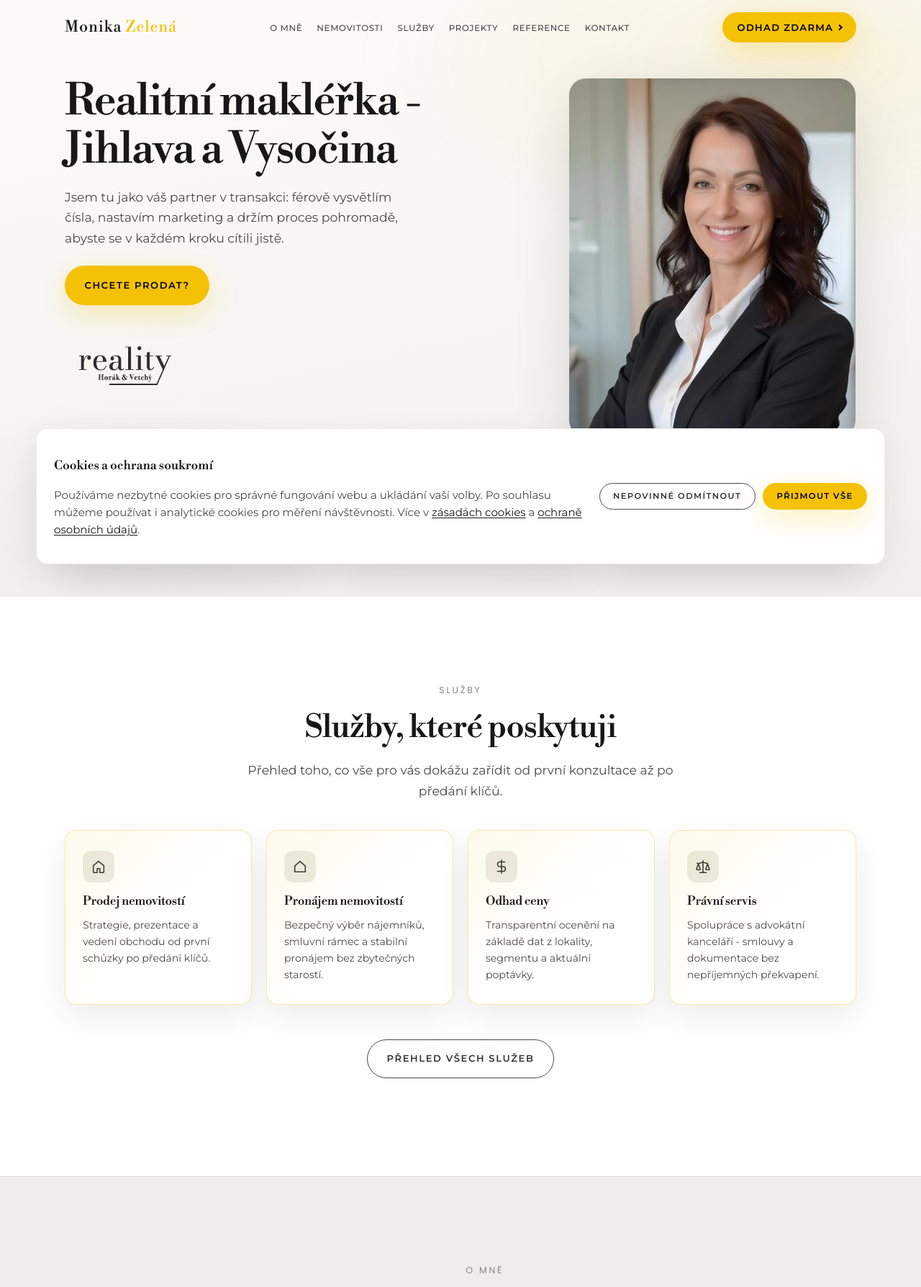
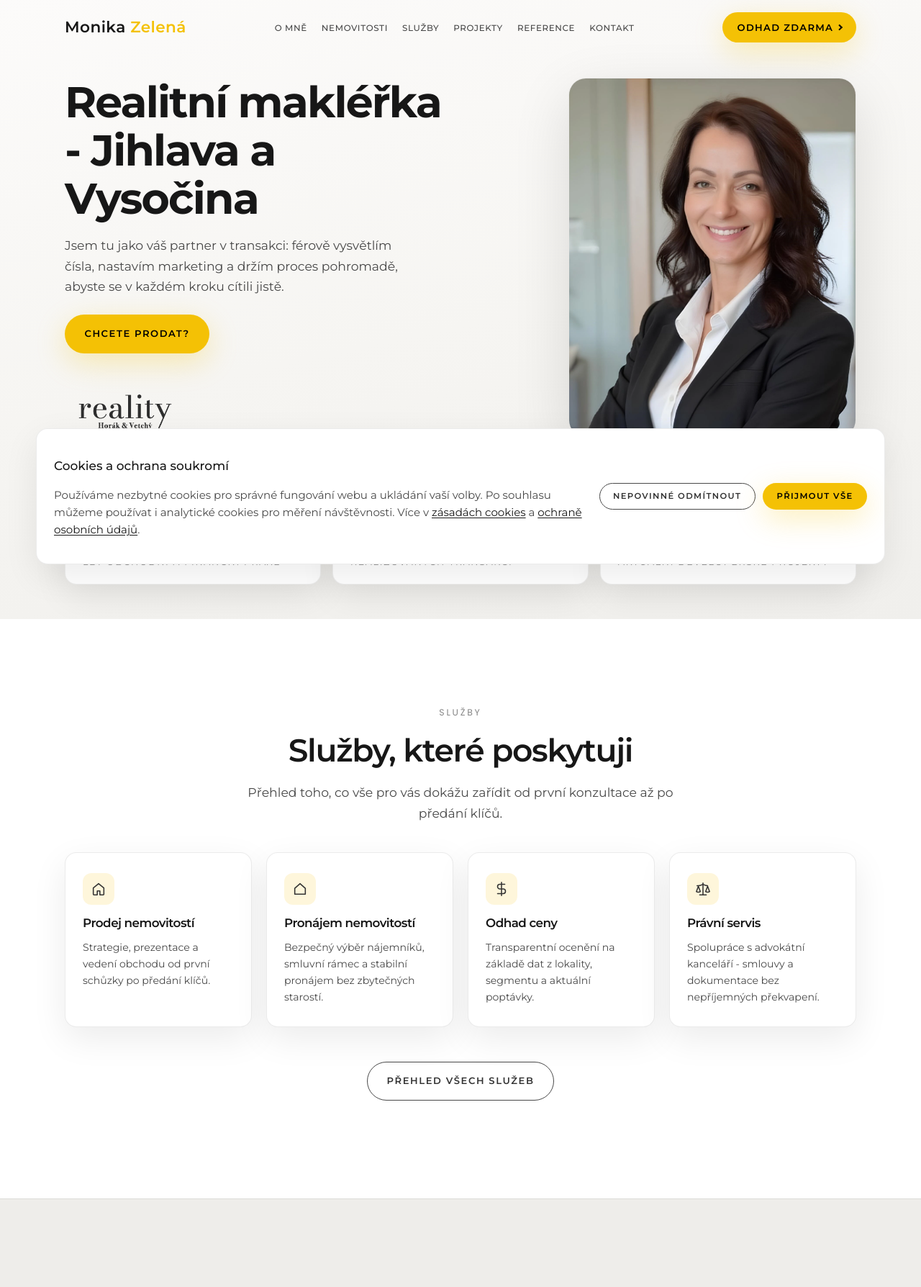
Before and after one commit to drapek9/monika_zelena, a PHP site: page / in a window 1280 px wide. Shown: the top 1788 px of the page at 72% size. Run offline with PHP 8.4, Linux system fonts and the light colour scheme.

Commit message:
nový typ vizuálu - návrh

```diff
--- a/assets/css/styles.css
+++ b/assets/css/styles.css
@@ -1,5 +1,5 @@
 /* Monika Zelená - luxury minimal real estate
-   Nadpisy: Libre Bodoni (webová alternativa k Bauer Bodoni) */
+   Nadpisy: Montserrat (stejná rodina jako tělo textu) */
 
 :root {
   --c-black: #000000;
@@ -15,7 +15,7 @@
   --c-surface-deep: #ebe9e4;
   --c-section-line: rgba(72, 72, 72, 0.11);
   --c-accent: #f4c105;
-  --font-display: "Libre Bodoni", "Bodoni MT", "Didot", Georgia, serif;
+  --font-display: "Montserrat", var(--font-body);
   --font-body: "Montserrat", system-ui, sans-serif;
   --font-alt: "Poppins", var(--font-body);
   --ease-out: cubic-bezier(0.22, 1, 0.36, 1);
@@ -58,11 +58,6 @@ body {
   line-height: 1.65;
   color: var(--c-text);
   background-color: var(--c-canvas);
-  background-image: radial-gradient(
-    ellipse 120% 70% at 50% -15%,
-    rgba(244, 193, 5, 0.045),
-    transparent 55%
-  );
   -webkit-font-smoothing: antialiased;
 }
 
@@ -128,26 +123,14 @@ button {
 .section--warm,
 .section--tone-light {
   background-color: var(--c-surface-light);
-  background-image:
-    radial-gradient(ellipse 90% 58% at 100% 0%, rgba(244, 193, 5, 0.05), transparent 58%),
-    radial-gradient(ellipse 55% 42% at 0% 100%, rgba(23, 23, 23, 0.028), transparent 52%),
-    linear-gradient(180deg, #fcfbfa 0%, var(--c-surface-light) 45%, #f2f1ed 100%);
 }
 
 .section--tone-mid {
   background-color: var(--c-surface-mid);
-  background-image:
-    radial-gradient(ellipse 78% 52% at 0% 45%, rgba(244, 193, 5, 0.04), transparent 56%),
-    radial-gradient(ellipse 65% 48% at 100% 100%, rgba(23, 23, 23, 0.03), transparent 52%),
-    linear-gradient(180deg, #f3f2ef 0%, var(--c-surface-mid) 50%, #e8e7e3 100%);
-}
-
-/* Světlejší šedá – bez tmavého color-mixu (pouze kde je potřeba mimo úvod) */
+}
+
 .section--tone-deep {
-  background-color: #ebe9e4;
-  background-image:
-    radial-gradient(ellipse 72% 50% at 50% 0%, rgba(244, 193, 5, 0.04), transparent 60%),
-    linear-gradient(180deg, #f2f1ed 0%, #ebe9e4 55%, #e6e4df 100%);
+  background-color: var(--c-surface-deep);
 }
 
 /* Domů: střídání bílé a světle šedé (bez tmavých tónů) */
@@ -187,9 +170,9 @@ h2,
 h3,
 h4 {
   font-family: var(--font-display);
-  font-weight: 500;
+  font-weight: 600;
   line-height: 1.15;
-  letter-spacing: -0.02em;
+  letter-spacing: -0.03em;
   color: var(--c-ink);
 }
 
@@ -202,6 +185,7 @@ h4 {
 
 h1 {
   font-size: clamp(2.4rem, 5vw, 3.75rem);
+  font-weight: 700;
 }
 
 h2 {
@@ -235,7 +219,7 @@ p.lead {
   font-family: var(--font-display);
   font-size: 1.05rem;
   line-height: 1.55;
-  font-style: italic;
+  font-weight: 500;
   color: var(--c-ink);
 }
 
@@ -319,7 +303,8 @@ body.has-light-hero .site-header:not(.is-scrolled) .nav-toggle {
 .logo {
   font-family: var(--font-display);
   font-size: 1.35rem;
-  letter-spacing: 0.04em;
+  font-weight: 600;
+  letter-spacing: 0.02em;
   color: var(--c-white);
   white-space: nowrap;
   flex-shrink: 0;
@@ -493,12 +478,9 @@ body.has-light-hero .site-header:not(.is-scrolled) .nav-toggle {
     linear-gradient(168deg, #161616 0%, #0a0a0a 48%, #151515 100%);
 }
 
-/* Světlý hero - neutrální podklad, jen náznak akcentu (zlatá hlavně na CTA) */
+/* Světlý hero - čistý neutrální podklad, akcent jen na CTA a detailech */
 .hero--personal .hero__bg {
-  background:
-    radial-gradient(ellipse 92% 62% at 88% 10%, rgba(244, 193, 5, 0.1), transparent 54%),
-    radial-gradient(ellipse 52% 44% at 14% 88%, rgba(23, 23, 23, 0.04), transparent 50%),
-    linear-gradient(168deg, #fcfbfa 0%, #f6f5f2 52%, var(--c-surface-mid) 100%);
+  background: linear-gradient(168deg, #fcfbfa 0%, #f6f5f2 52%, var(--c-surface-mid) 100%);
 }
 
 .hero__inner {
@@ -1288,33 +1270,21 @@ body.has-light-hero .site-header:not(.is-scrolled) .nav-toggle {
   padding: 1.55rem 1.45rem;
   border-radius: var(--radius-md);
   background: var(--c-white);
-  border: 1px solid rgba(244, 193, 5, 0.32);
+  border: 1px solid rgba(0, 0, 0, 0.08);
   box-shadow: var(--shadow-card);
-  overflow: hidden;
   transition: transform 0.35s var(--ease-out), box-shadow 0.35s var(--ease-out), border-color 0.35s var(--ease-out);
-}
-
-.presentation-services .feature-mini::before {
-  content: "";
-  position: absolute;
-  inset: 0;
-  background: linear-gradient(135deg, rgba(244, 193, 5, 0.09), transparent 55%);
-  opacity: 1;
-  pointer-events: none;
 }
 
 .presentation-services .feature-mini:hover {
   transform: translateY(-6px);
-  border-color: rgba(244, 193, 5, 0.5);
+  border-color: rgba(244, 193, 5, 0.4);
   box-shadow: 0 20px 56px rgba(0, 0, 0, 0.1);
 }
 
 .presentation-services .feature-mini h4 {
-  position: relative;
-  z-index: 1;
   font-family: var(--font-display);
   font-size: clamp(1rem, 1.35vw, 1.12rem);
-  font-weight: 500;
+  font-weight: 600;
   letter-spacing: -0.02em;
   line-height: 1.22;
   margin: 0 0 0.7rem;
@@ -1322,8 +1292,6 @@ body.has-light-hero .site-header:not(.is-scrolled) .nav-toggle {
 }
 
 .presentation-services .feature-mini p {
-  position: relative;
-  z-index: 1;
   font-family: var(--font-body);
   font-size: 0.9rem;
   font-weight: 400;
@@ -1348,27 +1316,18 @@ body.has-light-hero .site-header:not(.is-scrolled) .nav-toggle {
   display: block;
   color: inherit;
   text-decoration: none;
-  position: relative;
   padding: 1.75rem 1.5rem;
   border-radius: var(--radius-md);
   background: var(--c-white);
-  border: 1px solid rgba(244, 193, 5, 0.35);
+  border: 1px solid rgba(0, 0, 0, 0.08);
   box-shadow: var(--shadow-card);
-  overflow: hidden;
-  transition: transform 0.35s var(--ease-out);
-}
-
-.service-card::before {
-  content: "";
-  position: absolute;
-  inset: 0;
-  background: linear-gradient(135deg, rgba(244, 193, 5, 0.08), transparent 55%);
-  opacity: 1;
-  pointer-events: none;
+  transition: transform 0.35s var(--ease-out), box-shadow 0.35s var(--ease-out), border-color 0.35s var(--ease-out);
 }
 
 .service-card:hover {
   transform: translateY(-6px);
+  border-color: rgba(244, 193, 5, 0.4);
+  box-shadow: 0 20px 56px rgba(0, 0, 0, 0.1);
 }
 
 .service-card__icon {
@@ -1377,13 +1336,14 @@ body.has-light-hero .site-header:not(.is-scrolled) .nav-toggle {
   border-radius: 12px;
   display: grid;
   place-items: center;
-  background: var(--c-warm);
+  background: rgba(244, 193, 5, 0.14);
   margin-bottom: 1rem;
   font-size: 1.25rem;
 }
 
 .service-card h3 {
   font-size: 1.05rem;
+  font-weight: 600;
 }
 
 .service-card p {
--- a/cookies.html
+++ b/cookies.html
@@ -25,7 +25,7 @@
     <link rel="preconnect" href="https://fonts.googleapis.com" />
     <link rel="preconnect" href="https://fonts.gstatic.com" crossorigin />
     <link
-      href="https://fonts.googleapis.com/css2?family=Libre+Bodoni:ital,wght@0,400..700;1,400..700&family=Montserrat:wght@300;400;500;600;700&family=Poppins:wght@400;500;600&display=swap"
+      href="https://fonts.googleapis.com/css2?family=Montserrat:wght@300;400;500;600;700&family=Poppins:wght@400;500;600&display=swap"
       rel="stylesheet"
     />
     <link rel="stylesheet" href="assets/css/styles.css" />
--- a/developerske-projekty.html
+++ b/developerske-projekty.html
@@ -31,7 +31,7 @@
     <link rel="preconnect" href="https://fonts.googleapis.com" />
     <link rel="preconnect" href="https://fonts.gstatic.com" crossorigin />
     <link
-      href="https://fonts.googleapis.com/css2?family=Libre+Bodoni:ital,wght@0,400..700;1,400..700&family=Montserrat:wght@300;400;500;600;700&family=Poppins:wght@400;500;600&display=swap"
+      href="https://fonts.googleapis.com/css2?family=Montserrat:wght@300;400;500;600;700&family=Poppins:wght@400;500;600&display=swap"
       rel="stylesheet"
     />
     <link rel="stylesheet" href="assets/css/styles.css" />
--- a/index.html
+++ b/index.html
@@ -31,7 +31,7 @@
     <link rel="preconnect" href="https://fonts.googleapis.com" />
     <link rel="preconnect" href="https://fonts.gstatic.com" crossorigin />
     <link
-      href="https://fonts.googleapis.com/css2?family=Libre+Bodoni:ital,wght@0,400..700;1,400..700&family=Montserrat:wght@300;400;500;600;700&family=Poppins:wght@400;500;600&display=swap"
+      href="https://fonts.googleapis.com/css2?family=Montserrat:wght@300;400;500;600;700&family=Poppins:wght@400;500;600&display=swap"
       rel="stylesheet"
     />
     <link rel="stylesheet" href="assets/css/styles.css" />
--- a/kontakt.html
+++ b/kontakt.html
@@ -28,7 +28,7 @@
     <link rel="preconnect" href="https://fonts.googleapis.com" />
     <link rel="preconnect" href="https://fonts.gstatic.com" crossorigin />
     <link
-      href="https://fonts.googleapis.com/css2?family=Libre+Bodoni:ital,wght@0,400..700;1,400..700&family=Montserrat:wght@300;400;500;600;700&family=Poppins:wght@400;500;600&display=swap"
+      href="https://fonts.googleapis.com/css2?family=Montserrat:wght@300;400;500;600;700&family=Poppins:wght@400;500;600&display=swap"
       rel="stylesheet"
     />
     <link rel="stylesheet" href="assets/css/styles.css" />
--- a/nemovitost-detail.html
+++ b/nemovitost-detail.html
@@ -28,7 +28,7 @@
     <link rel="preconnect" href="https://fonts.googleapis.com" />
     <link rel="preconnect" href="https://fonts.gstatic.com" crossorigin />
     <link
-      href="https://fonts.googleapis.com/css2?family=Libre+Bodoni:ital,wght@0,400..700;1,400..700&family=Montserrat:wght@300;400;500;600;700&family=Poppins:wght@400;500;600&display=swap"
+      href="https://fonts.googleapis.com/css2?family=Montserrat:wght@300;400;500;600;700&family=Poppins:wght@400;500;600&display=swap"
       rel="stylesheet"
     />
     <link rel="stylesheet" href="assets/css/styles.css" />
--- a/nemovitosti.html
+++ b/nemovitosti.html
@@ -28,7 +28,7 @@
     <link rel="preconnect" href="https://fonts.googleapis.com" />
     <link rel="preconnect" href="https://fonts.gstatic.com" crossorigin />
     <link
-      href="https://fonts.googleapis.com/css2?family=Libre+Bodoni:ital,wght@0,400..700;1,400..700&family=Montserrat:wght@300;400;500;600;700&family=Poppins:wght@400;500;600&display=swap"
+      href="https://fonts.googleapis.com/css2?family=Montserrat:wght@300;400;500;600;700&family=Poppins:wght@400;500;600&display=swap"
       rel="stylesheet"
     />
     <link rel="stylesheet" href="assets/css/styles.css" />
--- a/o-mne.html
+++ b/o-mne.html
@@ -31,7 +31,7 @@
     <link rel="preconnect" href="https://fonts.googleapis.com" />
     <link rel="preconnect" href="https://fonts.gstatic.com" crossorigin />
     <link
-      href="https://fonts.googleapis.com/css2?family=Libre+Bodoni:ital,wght@0,400..700;1,400..700&family=Montserrat:wght@300;400;500;600;700&family=Poppins:wght@400;500;600&display=swap"
+      href="https://fonts.googleapis.com/css2?family=Montserrat:wght@300;400;500;600;700&family=Poppins:wght@400;500;600&display=swap"
       rel="stylesheet"
     />
     <link rel="stylesheet" href="assets/css/styles.css" />
--- a/ochrana-osobnich-udaju.html
+++ b/ochrana-osobnich-udaju.html
@@ -24,7 +24,7 @@
     <link rel="preconnect" href="https://fonts.googleapis.com" />
     <link rel="preconnect" href="https://fonts.gstatic.com" crossorigin />
     <link
-      href="https://fonts.googleapis.com/css2?family=Libre+Bodoni:ital,wght@0,400..700;1,400..700&family=Montserrat:wght@300;400;500;600;700&family=Poppins:wght@400;500;600&display=swap"
+      href="https://fonts.googleapis.com/css2?family=Montserrat:wght@300;400;500;600;700&family=Poppins:wght@400;500;600&display=swap"
       rel="stylesheet"
     />
     <link rel="stylesheet" href="assets/css/styles.css" />
--- a/reference.html
+++ b/reference.html
@@ -31,7 +31,7 @@
     <link rel="preconnect" href="https://fonts.googleapis.com" />
     <link rel="preconnect" href="https://fonts.gstatic.com" crossorigin />
     <link
-      href="https://fonts.googleapis.com/css2?family=Libre+Bodoni:ital,wght@0,400..700;1,400..700&family=Montserrat:wght@300;400;500;600;700&family=Poppins:wght@400;500;600&display=swap"
+      href="https://fonts.googleapis.com/css2?family=Montserrat:wght@300;400;500;600;700&family=Poppins:wght@400;500;600&display=swap"
       rel="stylesheet"
     />
     <link rel="stylesheet" href="assets/css/styles.css" />
--- a/sluzba-detail.html
+++ b/sluzba-detail.html
@@ -28,7 +28,7 @@
     <link rel="preconnect" href="https://fonts.googleapis.com" />
     <link rel="preconnect" href="https://fonts.gstatic.com" crossorigin />
     <link
-      href="https://fonts.googleapis.com/css2?family=Libre+Bodoni:ital,wght@0,400..700;1,400..700&family=Montserrat:wght@300;400;500;600;700&family=Poppins:wght@400;500;600&display=swap"
+      href="https://fonts.googleapis.com/css2?family=Montserrat:wght@300;400;500;600;700&family=Poppins:wght@400;500;600&display=swap"
       rel="stylesheet"
     />
     <link rel="stylesheet" href="assets/css/styles.css" />
--- a/sluzby.html
+++ b/sluzby.html
@@ -28,7 +28,7 @@
     <link rel="preconnect" href="https://fonts.googleapis.com" />
     <link rel="preconnect" href="https://fonts.gstatic.com" crossorigin />
     <link
-      href="https://fonts.googleapis.com/css2?family=Libre+Bodoni:ital,wght@0,400..700;1,400..700&family=Montserrat:wght@300;400;500;600;700&family=Poppins:wght@400;500;600&display=swap"
+      href="https://fonts.googleapis.com/css2?family=Montserrat:wght@300;400;500;600;700&family=Poppins:wght@400;500;600&display=swap"
       rel="stylesheet"
     />
     <link rel="stylesheet" href="assets/css/styles.css" />
```
